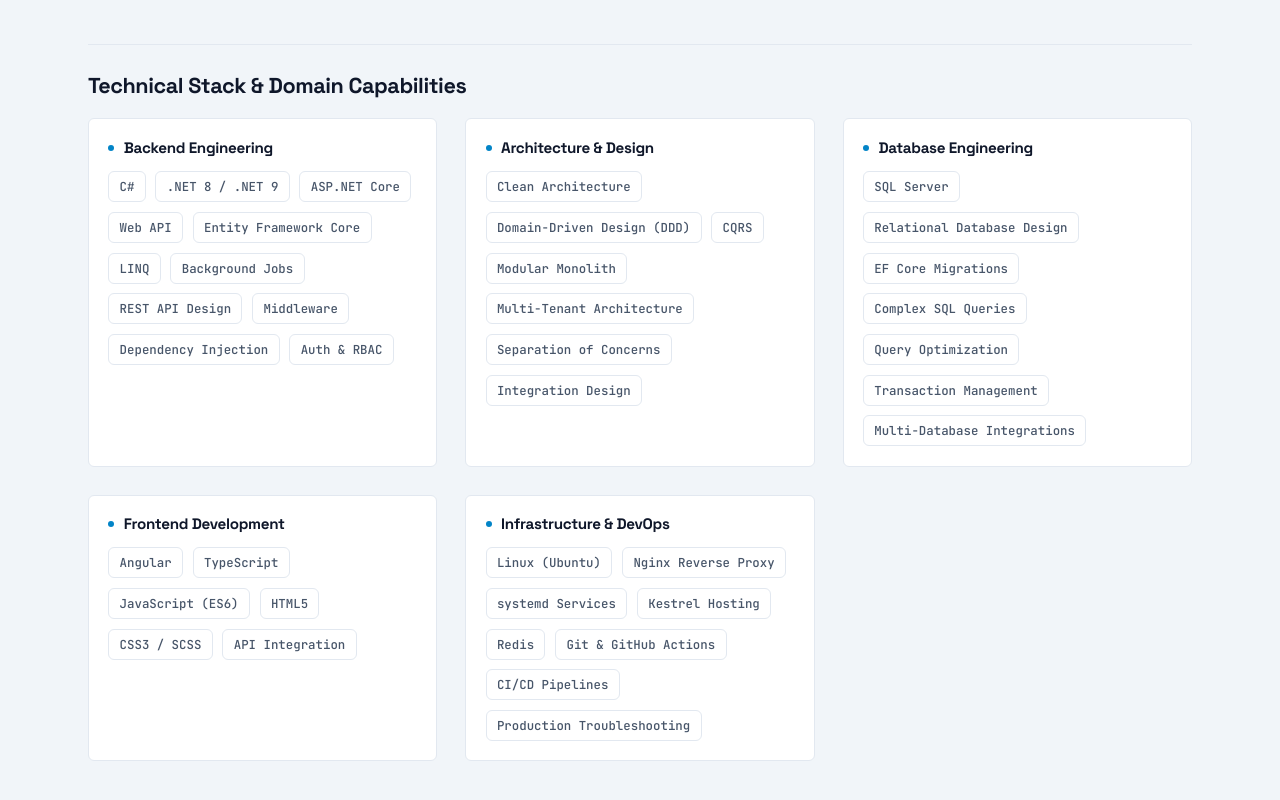
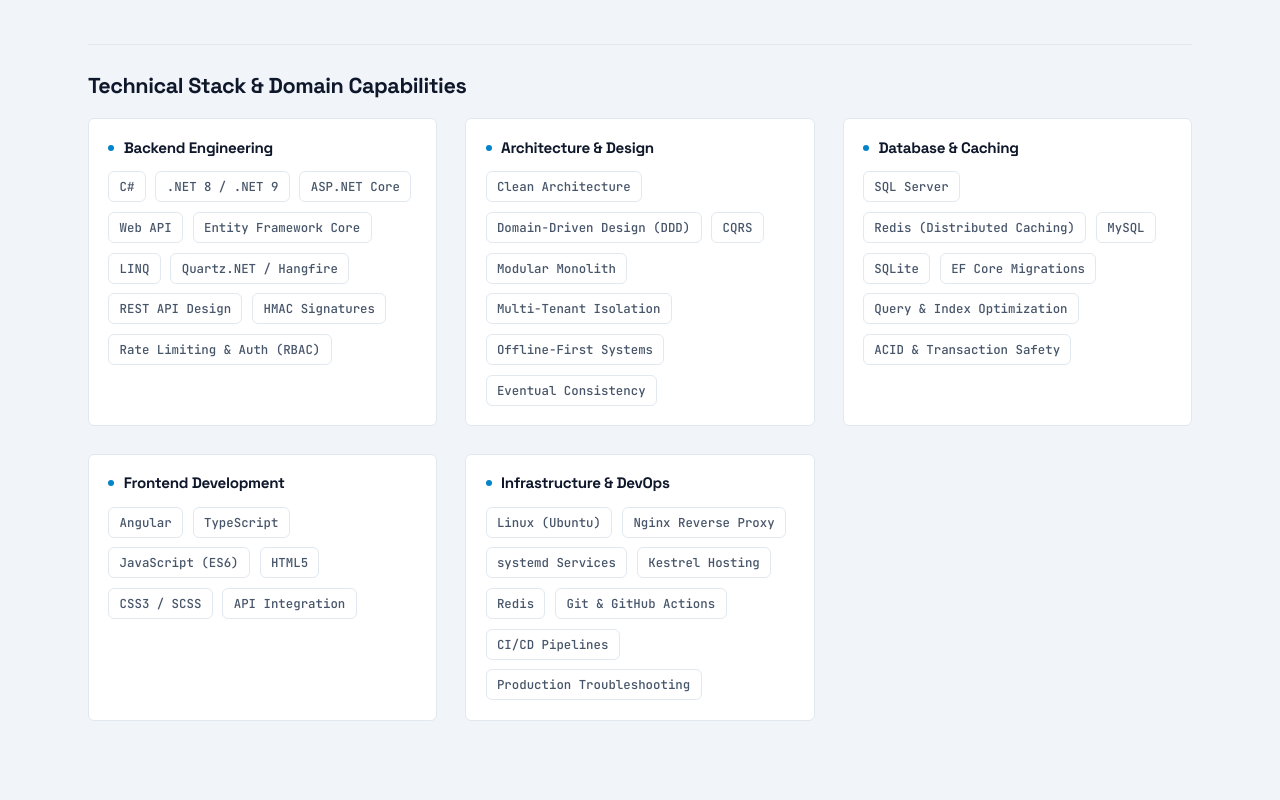
Before and after one commit to tonyisaacG/software-engineer-portfolio, an Angular app: page / in a window 1280 px wide. Shown: the part 1560-2360 px from the top of the page. Built offline with nearby package versions, Linux system fonts and the light colour scheme.

Commit message:
feat: auto-dismiss contact notification, update skills matrix, and sync profile links

```diff
--- a/src/app/core/data/profile.ts
+++ b/src/app/core/data/profile.ts
@@ -84,8 +84,8 @@ export const profile = {
     'complemented by practical full-stack experience in Angular & TypeScript, and hands-on Linux/Nginx infrastructure.',
   currentRole: 'Software Engineer at Cyrus Tech Company',
   links: {
-    github: 'https://github.com/tonyisaacG/',
-    linkedin: 'https://www.linkedin.com/in/anton-isaac/',
+    github: 'https://github.com/tonyisaacG',
+    linkedin: 'https://www.linkedin.com/in/tony-isaac',
     hackerrank: 'https://www.hackerrank.com/profile/antonyisaacgayed',
     cv: '/cv.pdf',
   },
@@ -99,11 +99,10 @@ export const profile = {
         'Web API',
         'Entity Framework Core',
         'LINQ',
-        'Background Jobs',
+        'Quartz.NET / Hangfire',
         'REST API Design',
-        'Middleware',
-        'Dependency Injection',
-        'Auth & RBAC',
+        'HMAC Signatures',
+        'Rate Limiting & Auth (RBAC)',
       ],
     },
     {
@@ -113,21 +112,21 @@ export const profile = {
         'Domain-Driven Design (DDD)',
         'CQRS',
         'Modular Monolith',
-        'Multi-Tenant Architecture',
-        'Separation of Concerns',
-        'Integration Design',
+        'Multi-Tenant Isolation',
+        'Offline-First Systems',
+        'Eventual Consistency',
       ],
     },
     {
-      title: 'Database Engineering',
+      title: 'Database & Caching',
       skills: [
         'SQL Server',
-        'Relational Database Design',
+        'Redis (Distributed Caching)',
+        'MySQL',
+        'SQLite',
         'EF Core Migrations',
-        'Complex SQL Queries',
-        'Query Optimization',
-        'Transaction Management',
-        'Multi-Database Integrations',
+        'Query & Index Optimization',
+        'ACID & Transaction Safety',
       ],
     },
     {
--- a/src/app/features/contact/contact.html
+++ b/src/app/features/contact/contact.html
@@ -169,11 +169,17 @@
         </p>
 
         @if (formSubmitted()) {
-          <div class="contact__form-success">
+          <div class="contact__form-success" role="status">
             <svg xmlns="http://www.w3.org/2000/svg" width="20" height="20" viewBox="0 0 24 24" fill="none" stroke="currentColor" stroke-width="2" stroke-linecap="round" stroke-linejoin="round" aria-hidden="true">
               <path d="M22 11.08V12a10 10 0 1 1-5.93-9.14"/><polyline points="22 4 12 14.01 9 11.01"/>
             </svg>
-            <span>Thank you! Your message has been sent directly to Antony's inbox.</span>
+            <span class="contact__form-success-text">Thank you! Your message has been sent directly to Antony's inbox.</span>
+            <button type="button" class="contact__form-dismiss-btn" (click)="dismissSuccess()" aria-label="Dismiss message">
+              <svg xmlns="http://www.w3.org/2000/svg" width="16" height="16" viewBox="0 0 24 24" fill="none" stroke="currentColor" stroke-width="2" stroke-linecap="round" stroke-linejoin="round">
+                <line x1="18" y1="6" x2="6" y2="18"></line>
+                <line x1="6" y1="6" x2="18" y2="18"></line>
+              </svg>
+            </button>
           </div>
         }
 
--- a/src/app/features/contact/contact.scss
+++ b/src/app/features/contact/contact.scss
@@ -317,7 +317,7 @@
   &__form-success {
     display: flex;
     align-items: center;
-    gap: $space-2;
+    gap: $space-3;
     padding: $space-3 $space-4;
     border-radius: $radius-sm;
     background-color: var(--color-accent-subtle);
@@ -326,6 +326,30 @@
     font-size: 0.9rem;
     font-weight: 600;
     margin-bottom: $space-4;
+  }
+
+  &__form-success-text {
+    flex: 1;
+    line-height: 1.4;
+  }
+
+  &__form-dismiss-btn {
+    display: flex;
+    align-items: center;
+    justify-content: center;
+    background: transparent;
+    border: none;
+    color: var(--color-accent);
+    cursor: pointer;
+    padding: 2px;
+    border-radius: 4px;
+    opacity: 0.75;
+    transition: opacity 120ms ease;
+    flex-shrink: 0;
+
+    &:hover {
+      opacity: 1;
+    }
   }
 
   &__form-error {
--- a/src/app/features/contact/contact.ts
+++ b/src/app/features/contact/contact.ts
@@ -18,6 +18,15 @@ export class Contact {
   protected readonly isSubmitting = signal(false);
   protected readonly formSubmitted = signal(false);
   protected readonly submitError = signal<string | null>(null);
+
+  private successTimeoutId?: ReturnType<typeof setTimeout>;
+
+  protected dismissSuccess(): void {
+    if (this.successTimeoutId) {
+      clearTimeout(this.successTimeoutId);
+    }
+    this.formSubmitted.set(false);
+  }
 
   protected copyEmail(): void {
     navigator.clipboard.writeText(this.profile.email).then(() => {
@@ -64,6 +73,13 @@ export class Contact {
         this.senderName.set('');
         this.senderEmail.set('');
         this.senderMessage.set('');
+
+        if (this.successTimeoutId) {
+          clearTimeout(this.successTimeoutId);
+        }
+        this.successTimeoutId = setTimeout(() => {
+          this.formSubmitted.set(false);
+        }, 30000);
       } else {
         throw new Error(data.message || 'Submission failed');
       }
```
